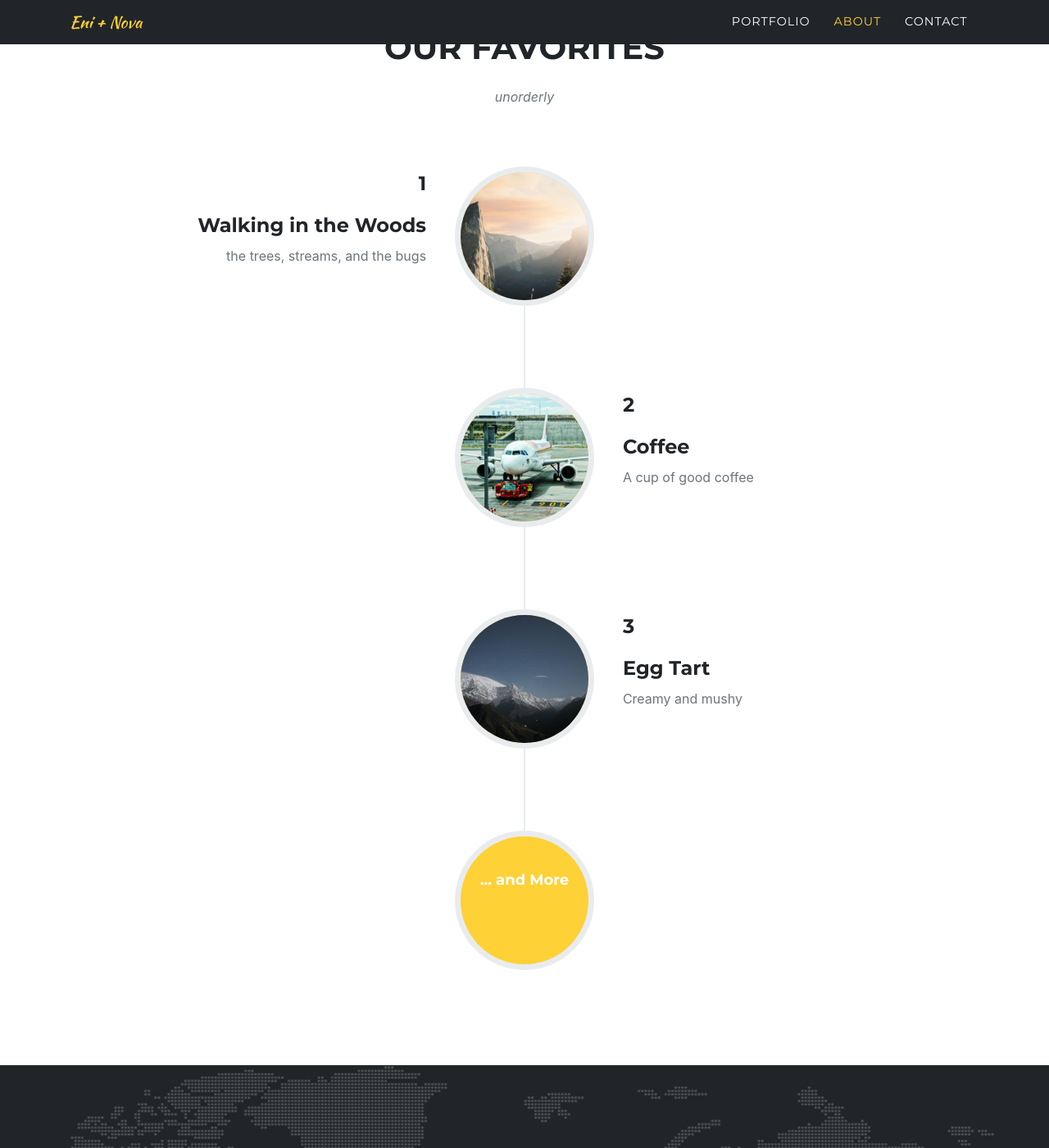
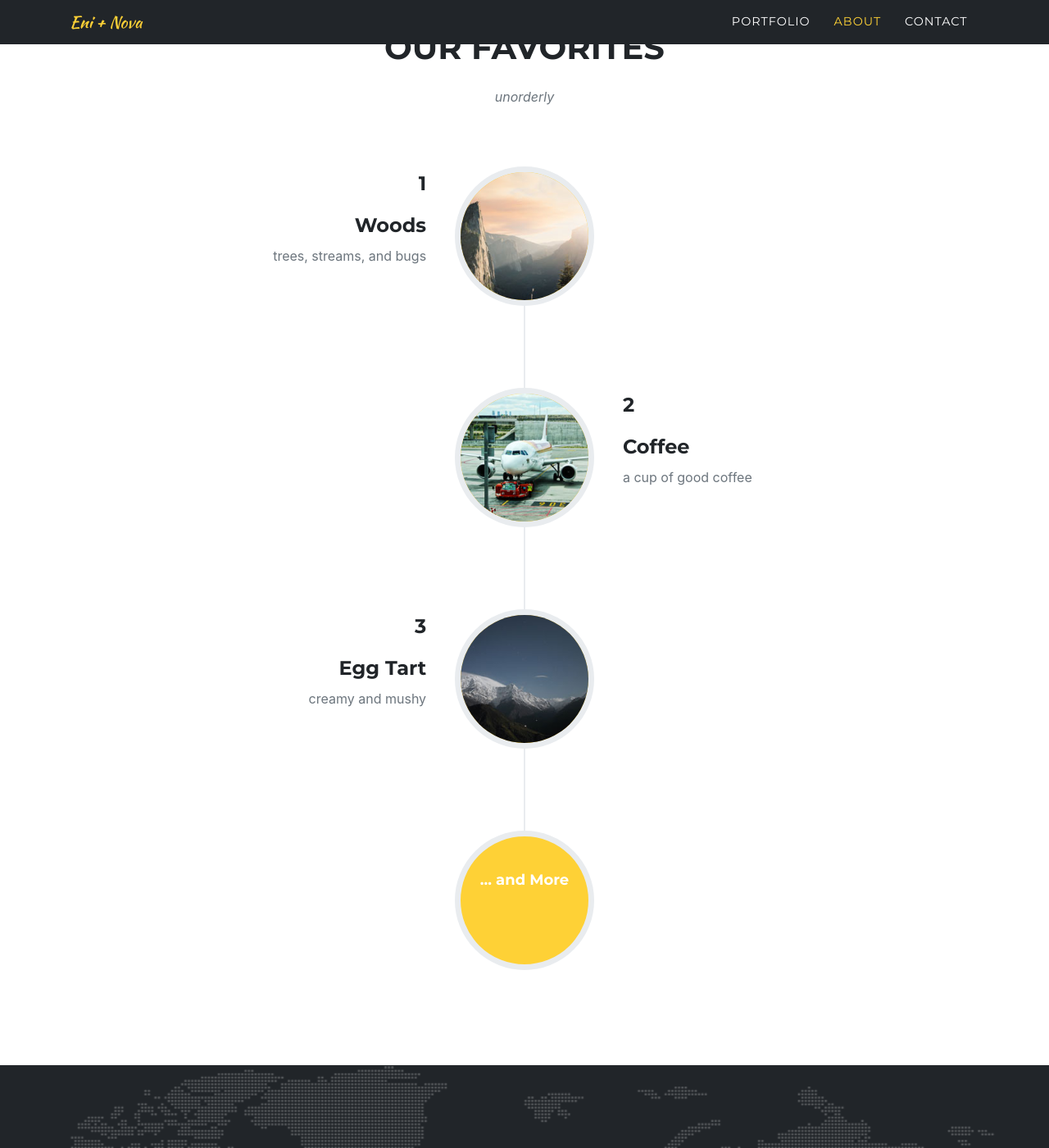
Before and after one commit to deareni/deareni.github.io, a Jekyll site: the page built from index.md, in a window 1280 px wide and 1400 px high, scrolled down 1142 px. Shown: the whole window at 82% size. Built offline with Jekyll 4.4.1, drawn with Linux system fonts in a browser that asks for light colours; some web fonts are replaced.

Commit message:
Update sitetext.yml

```diff
--- a/_data/sitetext.yml
+++ b/_data/sitetext.yml
@@ -44,23 +44,23 @@ en: &DEFAULT_EN
     # left is the default
     #start_align: "left"
     events:
-      - title: "Walking in the Woods"
+      - title: "Woods"
         year: "1"
-        desc: "the trees, streams, and the bugs"
+        desc: "trees, streams, and bugs"
         image: assets/img/timeline/1.jpg
         alt:
       - title: "Coffee"
         year: "2"
-        desc: "A cup of good coffee"
+        desc: "a cup of good coffee"
         image: assets/img/timeline/2.jpg
         alt:
       - title: "Egg Tart"
         year: "3"
-        desc: "Creamy and mushy"
+        desc: "creamy and mushy"
         image: assets/img/timeline/4.jpg
         alt:
         # you can enforce the alignment
-        align: right
+        #align: right
     end: "... and More"
 
   about:
```
